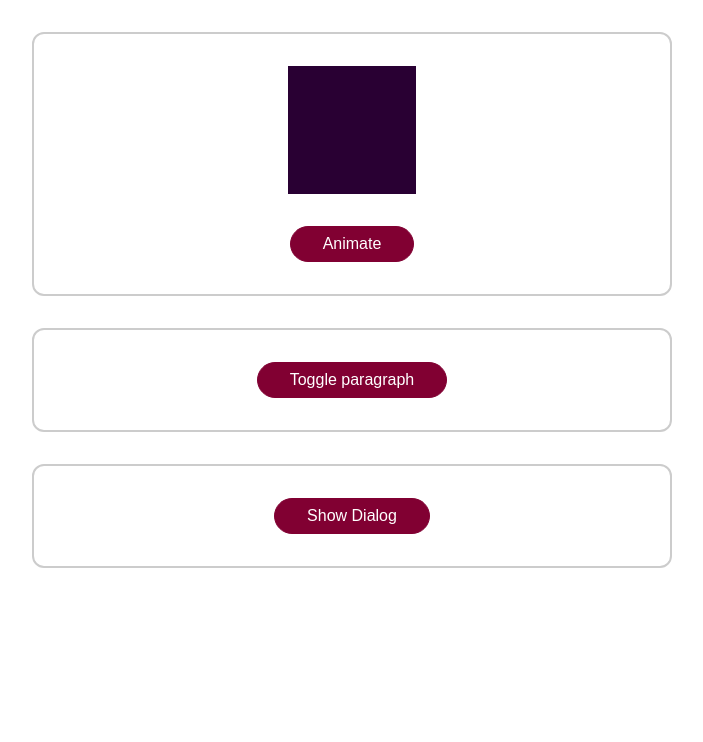
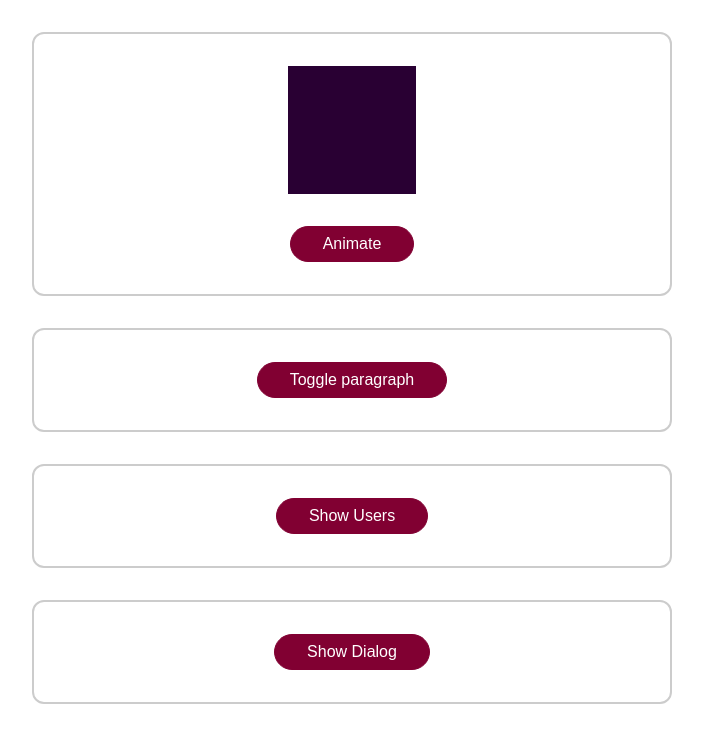
Before and after one commit to Benneee/relearning-vue, a Vue app in the folder animations-01-starting-setup/: page / in a window 1280 px wide. Shown: the top 742 px of the page, without its empty margins (288-991 px from the left). Built offline with nearby package versions, Linux system fonts and the light colour scheme; the HTML template or start-up script is replaced by a standard one.

Commit message:
Feat: transition with multiple child elements

```diff
--- a/animations-01-starting-setup/src/App.vue
+++ b/animations-01-starting-setup/src/App.vue
@@ -14,6 +14,16 @@
         <p v-if="paraIsVisible">This is only sometimes visible....</p>
       </transition>
       <button @click="toggleParagraph">Toggle paragraph</button>
+    </div>
+    <div class="container">
+      <transition name="fade-btn" mode="out-in">
+        <button @click="showUsers" v-if="!usersAreVisible">
+          Show Users
+        </button>
+        <button @click="hideUsers" v-else>
+          Hide Users
+        </button>
+      </transition>
     </div>
       <base-modal @close="hideDialog" :open="dialogIsVisible">
         <p>This is a test dialog!</p>
@@ -39,6 +49,7 @@ export default {
       animatedBlock: false,
       dialogIsVisible: false,
       paraIsVisible: false,
+      usersAreVisible: false
     };
   },
 
@@ -58,6 +69,14 @@ export default {
     toggleParagraph() {
       this.paraIsVisible = !this.paraIsVisible;
     },
+
+    hideUsers() {
+      this.usersAreVisible = false
+    },
+
+    showUsers() {
+      this.usersAreVisible = true
+    }
   },
 };
 </script>
@@ -150,6 +169,23 @@ button:active {
   transform: translateY(30px);
 } */
 
+.fade-btn-enter-from,
+.fade-btn-leave-to {
+  opacity: 0;
+}
+.fade-btn-enter-active {
+  transition: opacity 0.3s ease-out;
+}
+
+.fade-btn-leave-active {
+  transition: opacity 0.3s ease-in;
+}
+
+.fade-btn-enter-to,
+.fade-btn-leave-from {
+  opacity: 1;
+}
+
 @keyframes slide-scale {
   0% {
     transform: translateX(0) scale(1);
```
